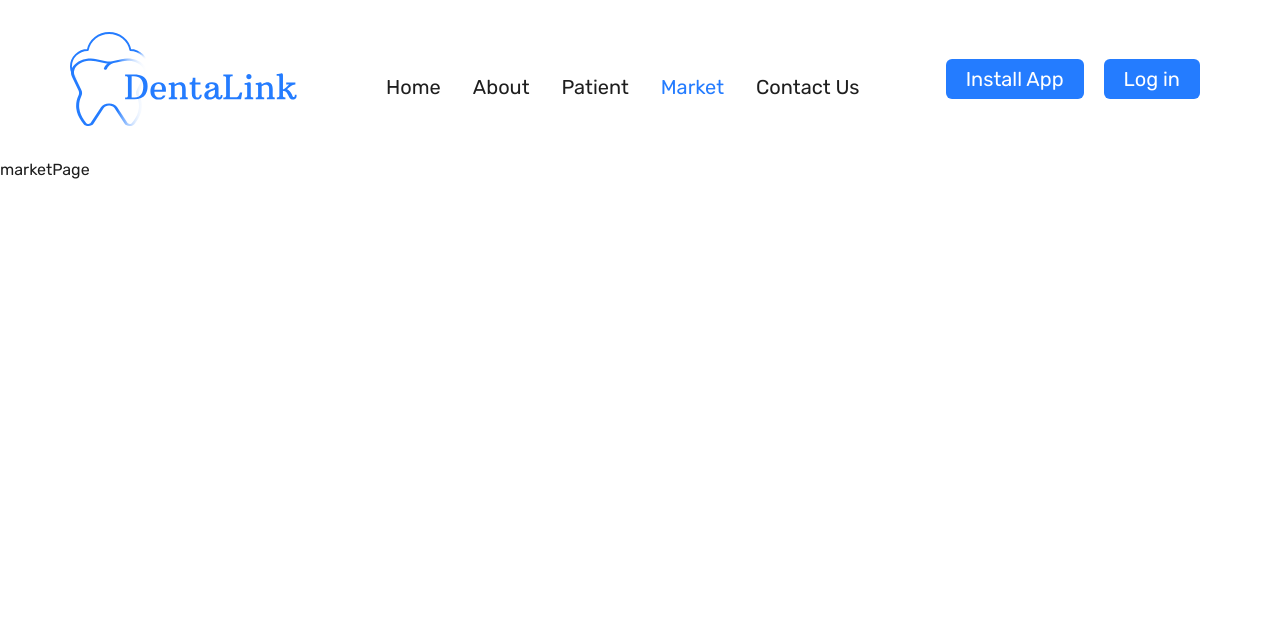
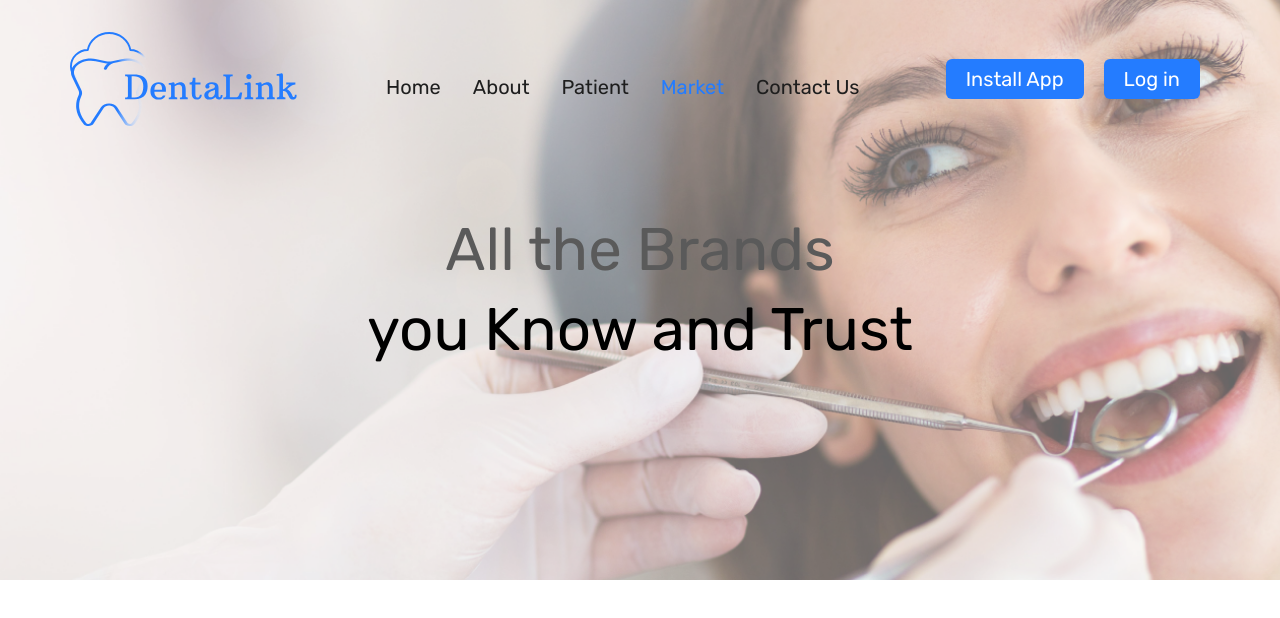
Before and after one commit to doniahusien/DentaLink, a Next.js app: page /market in a window 1280 px wide. Shown: the top 618 px of the page. Built offline with nearby package versions, Linux system fonts and the light colour scheme.

Commit message:
market header

```diff
--- a/src/app/market/page.jsx
+++ b/src/app/market/page.jsx
@@ -1,9 +1,12 @@
 'use client'
 import React from 'react'
-
+import HeaderSection from '@/components/ui/HeaderSection/HeaderSection'
+import headerImg from '../../../public/images/market/General-Dentists 1.png'
 const marketPage = () => {
   return (
-    <div>marketPage</div>
+    <div className=''>
+      <HeaderSection imgURL="/images/market/General-Dentists%201.png" textDir='center' title="you Know and Trust" subtitle='All the Brands' />
+    </div>
   )
 }
 
--- a/src/components/Header.jsx
+++ b/src/components/Header.jsx
@@ -18,7 +18,7 @@ const Header = () => {
 
     return (
         <>
-            <div className='flex flex-wrap flex-row justify-around items-center  p-6  md:p-8'>
+            <div className='flex flex-wrap flex-row justify-around items-center  p-6  md:p-8 bg-transparent fixed top-0 z-50 w-full'>
                 <div className=''>
                     <Image src={logo} alt="logo" width={240} height={100}/>
                 </div>
--- /dev/null
+++ b/src/components/ui/HeaderSection/HeaderSection.jsx
@@ -0,0 +1,20 @@
+import React from 'react'
+import img from '../../../../public/images/market/General-Dentists 1.png'
+const HeaderSection = ({ title, subtitle, imgURL, textDir }) => {
+    return (
+        <header
+            className={ `relative bg-cover bg-center bg-no-repeat h-[580px] flex flex-col justify-center items--${textDir} text-${textDir}`
+}
+      style={{ backgroundImage: `url('${imgURL}')` }}
+    >
+            <div className=' bg-white/40 w-full h-full absolute top-0 left-0'> </div>
+                <div className='relative z-10 text-6xl text-black px-28'>
+                    <p className='font-thin text-[#5A5A5A] leading-12 pb-5'>{subtitle}</p>
+                    <h1 >{title}</h1>
+                </div>
+
+        </header>
+    )
+}
+
+export default HeaderSection
```
Also changed, not shown: public/images/market/General-Dentists 1.png (added), public/images/market/tool2.png (added).
